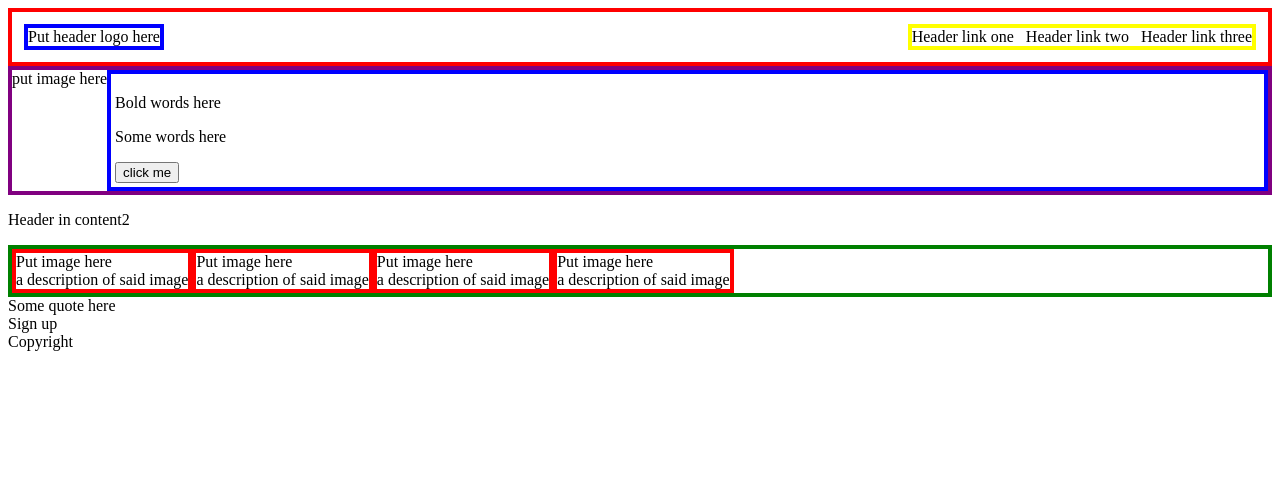
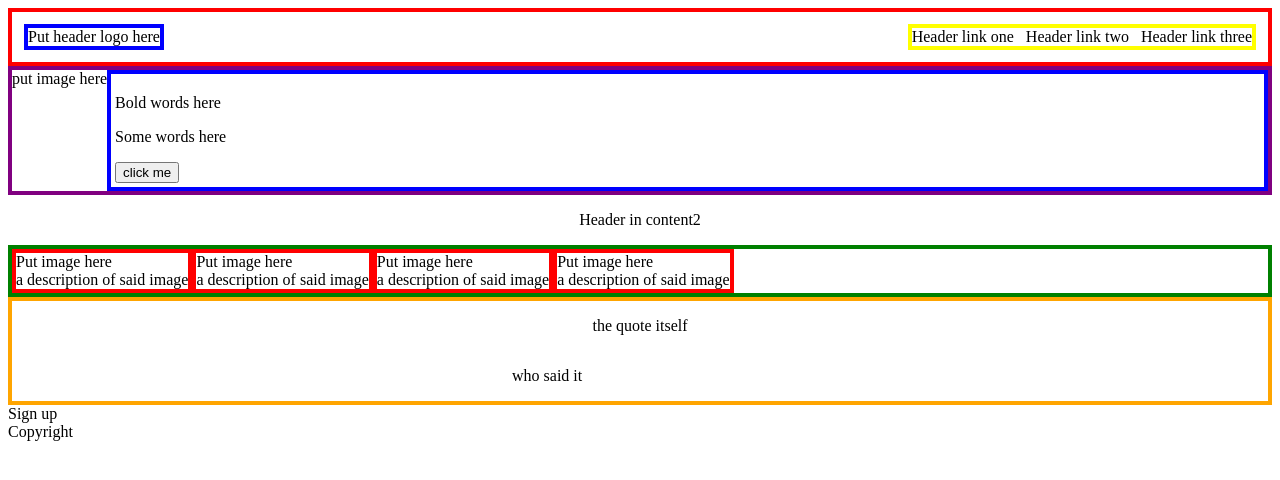
Before and after one commit to Sakurai-Kei/landing-pages, a plain HTML site: page index.html in a window 1280 px wide. Drawn offline with Linux system fonts and the light colour scheme.

Commit message:
justify content header in content 2. started flexbox on quote area

```diff
--- a/index.html
+++ b/index.html
@@ -26,7 +26,7 @@
             <button>click me</button>
         </div>
     </div>
-    <p>Header in content2</p>
+    <p id="header2">Header in content2</p>
     <div class="content2">
         <div class="img">
             <div class="image">Put image here</div>
@@ -45,7 +45,10 @@
             <div class="word">a description of said image</div>
         </div>
     </div>
-    <div class="quote">Some quote here</div>
+    <div class="quote">
+        <p class="center">the quote itself</p>
+        <p class="push-right">who said it</p>
+    </div>
     <div class="signup">Sign up</div>
     <div class="footer">Copyright</div>
 </body>
--- a/style.css
+++ b/style.css
@@ -43,6 +43,11 @@ ul {
     border: 4px solid blue;
 }
 
+#header2 {
+    display: flex;
+    justify-content: center;
+}
+
 .content2 {
     display: flex;
     border: 4px solid green
@@ -58,3 +63,19 @@ ul {
     border: 4px solid red;
     flex-direction: column;
 }
+
+.quote {
+    display: flex;
+    flex-direction: column;
+    border: 4px solid orange;
+}
+
+.quote .center {
+    display: flex;
+    justify-content: center;
+}
+
+.quote .push-right {
+    display: flex;
+    margin-left: 500px;
+}
```
